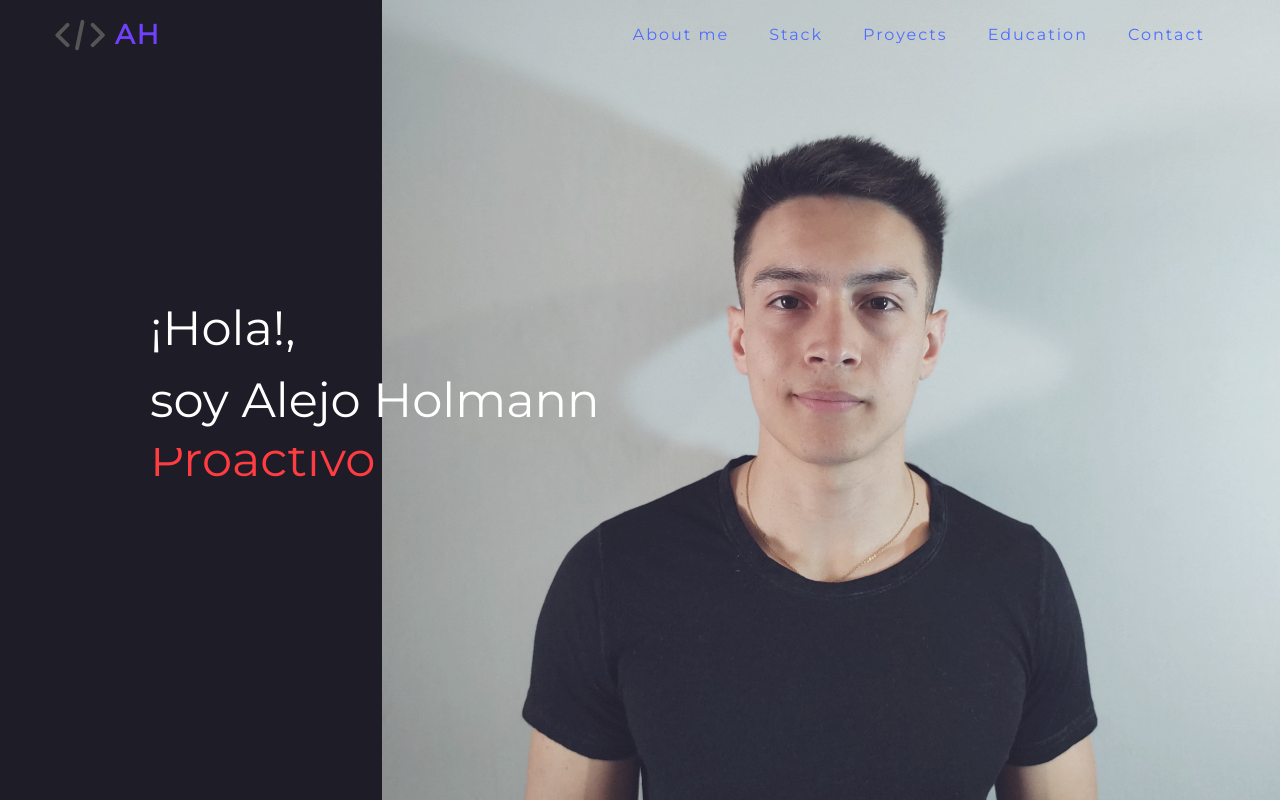
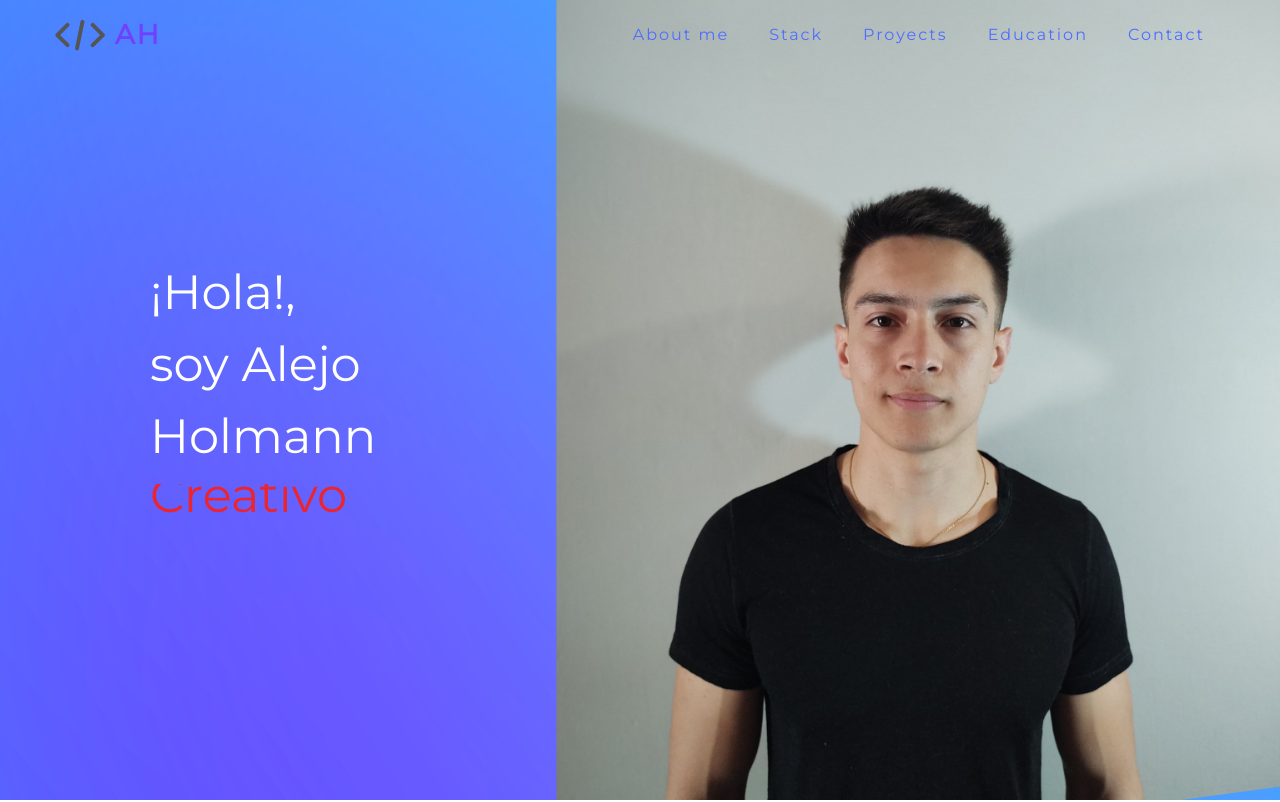
Before and after one commit to AIHolmann/portfolio, a Next.js app: page / in a window 1280 px wide. Shown: the top 802 px of the page. Built offline with nearby package versions, Linux system fonts and the light colour scheme.

Commit message:
correcciones home

```diff
--- a/src/components/Home/Home.tsx
+++ b/src/components/Home/Home.tsx
@@ -7,6 +7,7 @@ import Image from "next/image";
 const Home = () => {
   /*<div className="min-h-screen">*/
   return (
+    <>
       <div className={style.alejoback}>
         <Navbar />
         <div className={style.container}>
@@ -24,13 +25,13 @@ const Home = () => {
               </span>
             </h1>
           </div>
-        {/*
+
           <div className={style.imgcontainer}>
             <Image className={style.mainImage} src={ale} alt="Alejo Holmann" />
           </div>
-  */}
         </div>
       </div>
+    </>
   );
 };
 
--- a/src/components/Home/home.module.css
+++ b/src/components/Home/home.module.css
@@ -2,7 +2,6 @@
   position: relative;
   height: 100vh;
   overflow: hidden;
-  background: url("../../../public/alejo.jpg") right / auto 150% no-repeat;
 }
 
 .alejoback::before {
@@ -12,18 +11,16 @@
   left: 0;
   right: 0;
   bottom: 0;
-  background: #1e1c27; /* Color de fondo */
-  mix-blend-mode: screen; /* O el modo de mezcla deseado */
+  background-image: url(../../../public/blurry_gradient_1.svg);
 }
 
 .container {
   display: flex;
   align-items: center;
-  justify-content: flex-start;
+  justify-content: space-between;
   height: 100vh;
   top: 0;
   left: 0;
-
   color: white;
   padding-left: 150px;
 }
@@ -57,7 +54,7 @@
 .h1 > .span {
   position: relative;
   display: inline-block;
-  color: #ff3c41;
+  color: #ed242b;
   height: 1.25em;
   vertical-align: bottom;
   overflow: hidden;
@@ -97,20 +94,14 @@
 */
 /* styles.module.css */
 
+.imgcontainer {
+  width: 100vh;
+  right: 0;
+}
+
 .mainImage {
-  width: 500;
   height: 75%;
   object-fit: cover;
-  opacity: 0.7;
-  transition: 0.3s ease-in-out;
 
   clip-path: polygon(0 0, 100% 0, 100% 90%, 0 100%);
 }
-
-.mainImage:hover {
-  opacity: 1;
-}
-
-.imgcontainer {
-  border: #ff3c41 2px solid;
-}
```
Also changed, not shown: public/blurry_gradient_1.svg (added), public/blurry_gradient_2.svg (added). Lines whose indentation alone changed are shown as unchanged.
